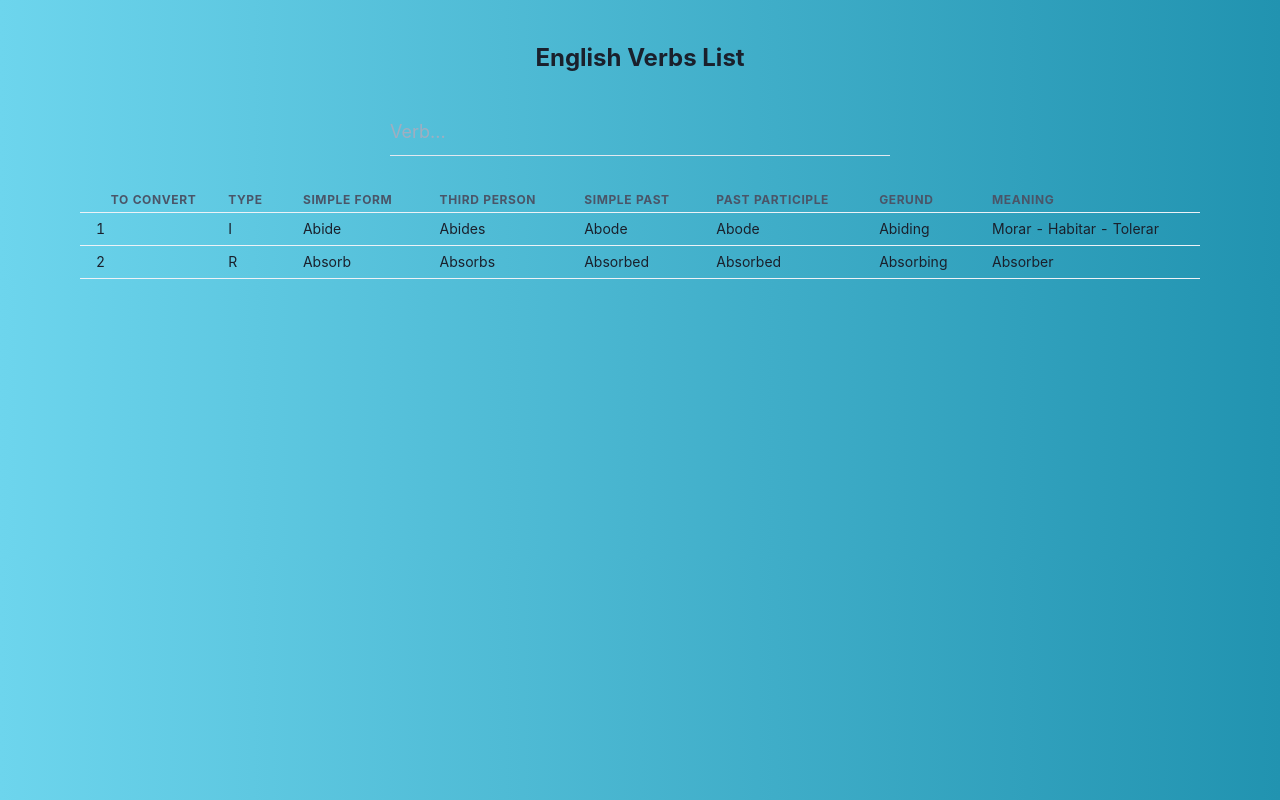
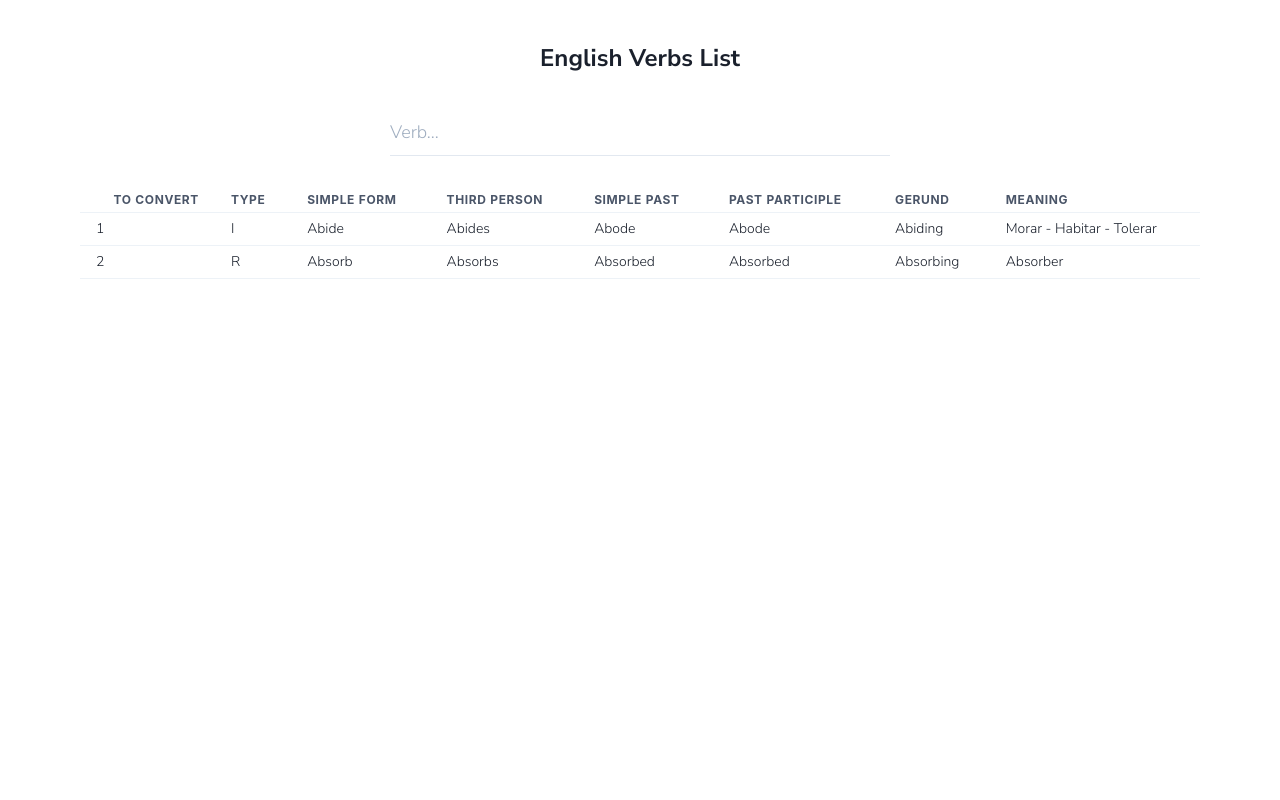
Before and after one commit to sherlock28/list-verb-english, a React (Create React App) app: page / in a window 1280 px wide. Built offline with nearby package versions, Linux system fonts and the light colour scheme.

Commit message:
Changed: Background color

```diff
--- a/src/index.css
+++ b/src/index.css
@@ -1,8 +1,8 @@
 body {
   margin: 0;
-  font-family: 'Nunito Sans', sans-serif;;
+  font-family: 'Nunito Sans', sans-serif !important;
   box-sizing: border-box;
-  background: #2193b0 !important;
-  background: -webkit-linear-gradient(to right, #6dd5ed, #2193b0) !important;;
-  background: linear-gradient(to right, #6dd5ed, #2193b0) !important;
+  background: #ECE9E6;
+  background: -webkit-linear-gradient(to right, #FFFFFF, #ECE9E6);
+  background: linear-gradient(to right, #FFFFFF, #ECE9E6);
 }
--- a/src/index.js
+++ b/src/index.js
@@ -8,7 +8,7 @@ import { ChakraProvider } from '@chakra-ui/react'
 ReactDOM.render(
   <React.StrictMode>
     <ChakraProvider>
-      <App/>
+      <App />
     </ChakraProvider>
   </React.StrictMode>,
   document.getElementById('root')
```
